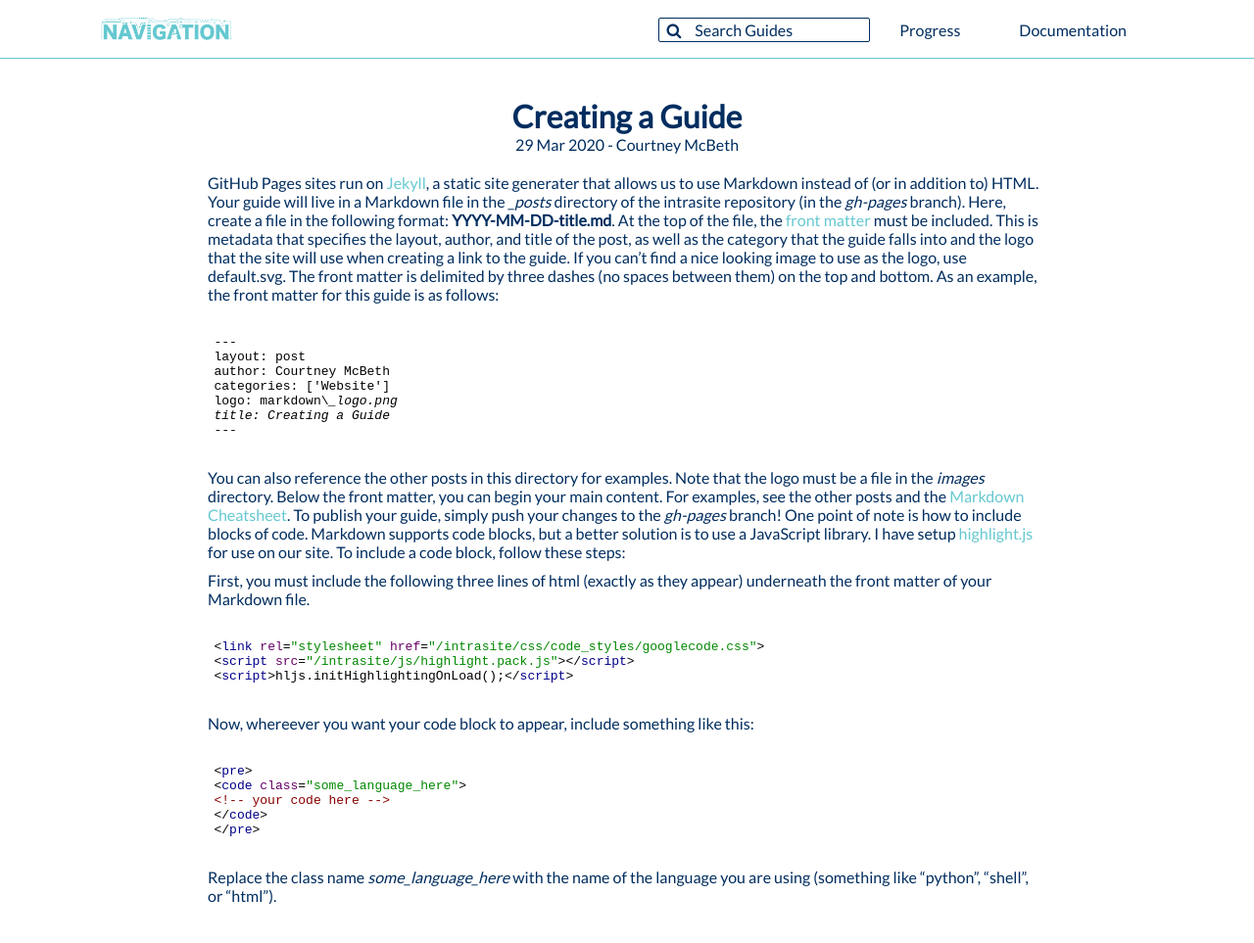
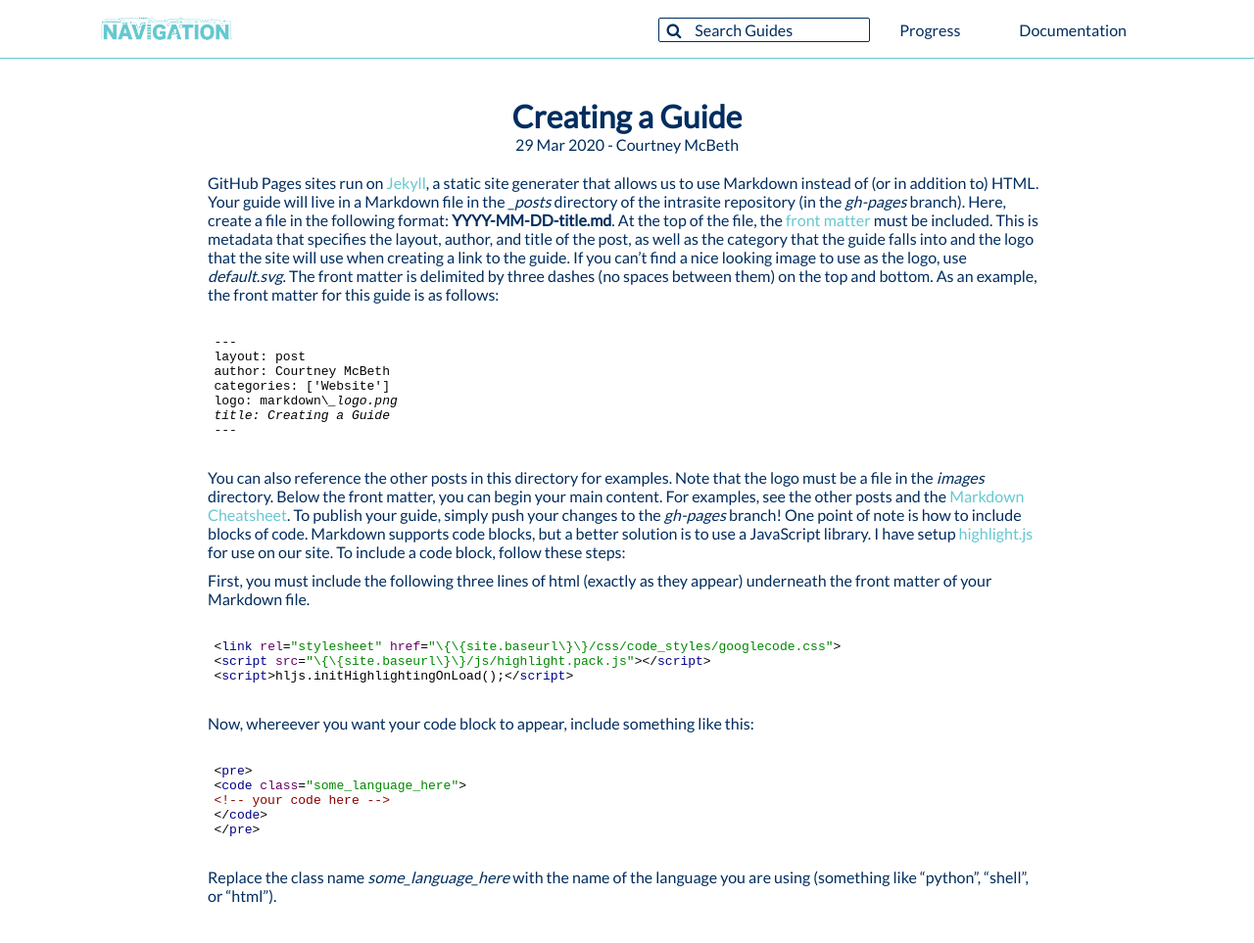
Before and after one commit to CUSail-Navigation/intrasite, a Jekyll site: the page built from _posts/2020-03-29-post.md, in a window 1280 px wide and 969 px high. Shown: the top 963 px of the window at 98% size. Built offline with Jekyll 4.4.1, drawn with Linux system fonts in a browser that asks for light colours.

Commit message:
more escape sequences

```diff
--- a/_posts/2020-03-29-post.md
+++ b/_posts/2020-03-29-post.md
@@ -10,7 +10,7 @@ title: Creating a Guide
 <script src="{{site.baseurl}}/js/highlight.pack.js"></script>
 <script>hljs.initHighlightingOnLoad();</script>
 
-GitHub Pages sites run on [Jekyll](https://jekyllrb.com/), a static site generater that allows us to use Markdown instead of (or in addition to) HTML. Your guide will live in a Markdown file in the *_posts* directory of the intrasite repository (in the *gh-pages* branch). Here, create a file in the following format: __YYYY-MM-DD-title.md__. At the top of the file, the [front matter](https://jekyllrb.com/docs/front-matter/) must be included. This is metadata that specifies the layout, author, and title of the post, as well as the category that the guide falls into and the logo that the site will use when creating a link to the guide. If you can't find a nice looking image to use as the logo, use default.svg. The front matter is delimited by three dashes (no spaces between them) on the top and bottom. As an example, the front matter for this guide is as follows:
+GitHub Pages sites run on [Jekyll](https://jekyllrb.com/), a static site generater that allows us to use Markdown instead of (or in addition to) HTML. Your guide will live in a Markdown file in the *_posts* directory of the intrasite repository (in the *gh-pages* branch). Here, create a file in the following format: __YYYY-MM-DD-title.md__. At the top of the file, the [front matter](https://jekyllrb.com/docs/front-matter/) must be included. This is metadata that specifies the layout, author, and title of the post, as well as the category that the guide falls into and the logo that the site will use when creating a link to the guide. If you can't find a nice looking image to use as the logo, use _default.svg_. The front matter is delimited by three dashes (no spaces between them) on the top and bottom. As an example, the front matter for this guide is as follows:
 
 <pre>
 <code class="markdown">
@@ -30,8 +30,8 @@ First, you must include the following three lines of html (exactly as they appea
 
 <pre>
 <code class="html">
-&lt;link rel="stylesheet" href="{{site.baseurl}}/css/code_styles/googlecode.css"&gt;
-&lt;script src="{{site.baseurl}}/js/highlight.pack.js">&lt;/script&gt;
+&lt;link rel="stylesheet" href="\{\{site.baseurl\}\}/css/code_styles/googlecode.css"&gt;
+&lt;script src="\{\{site.baseurl\}\}/js/highlight.pack.js">&lt;/script&gt;
 &lt;script>hljs.initHighlightingOnLoad();&lt;/script&gt;
 </code>
 </pre>
```
